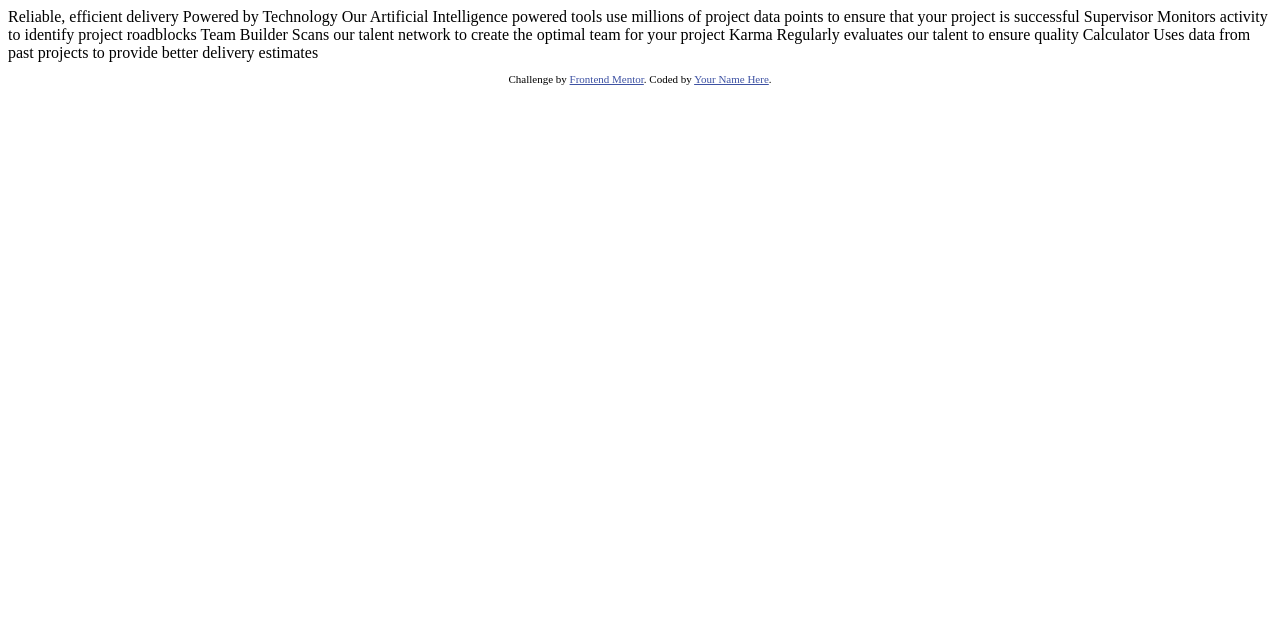
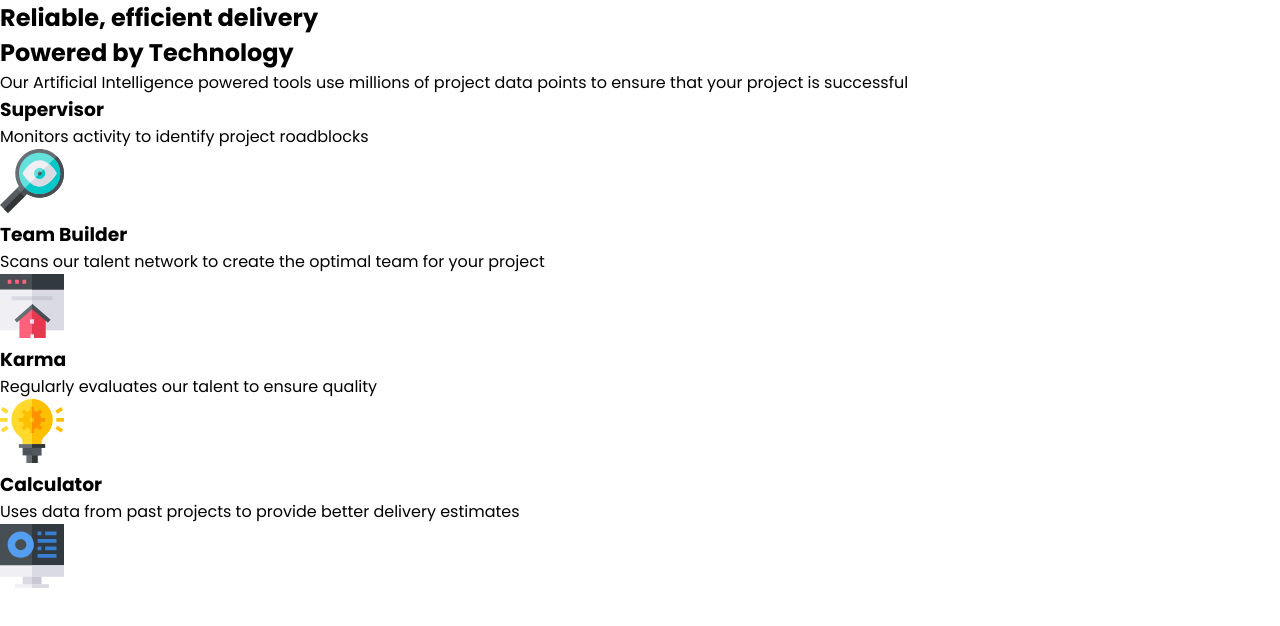
Before and after one commit to ad-monir2001/four-card-feature-section-master, a plain HTML site: page index.html in a window 1280 px wide. Drawn offline with Linux system fonts and the light colour scheme.

Commit message:
initial commit

```diff
--- a/index.html
+++ b/index.html
@@ -1,45 +1,53 @@
 <!DOCTYPE html>
 <html lang="en">
   <head>
-  <meta charset="UTF-8">
-  <meta name="viewport" content="width=device-width, initial-scale=1.0"> <!-- displays site properly based on user's device -->
+    <meta charset="UTF-8" />
+    <meta name="viewport" content="width=device-width, initial-scale=1.0" />
+    <!-- displays site properly based on user's device -->
 
-  <link rel="icon" type="image/png" sizes="32x32" href="./images/favicon-32x32.png">
+    <link
+      rel="icon"
+      type="image/png"
+      sizes="32x32"
+      href="./images/favicon-32x32.png"
+    />
 
     <title>Frontend Mentor | Four card feature section</title>
 
-  <!-- Feel free to remove these styles or customise in your own stylesheet 👍 -->
-  <style>
-    .attribution { font-size: 11px; text-align: center; }
-    .attribution a { color: hsl(228, 45%, 44%); }
-  </style>
+    <link rel="stylesheet" href="style.css" />
   </head>
   <body>
-
-  Reliable, efficient delivery
-  Powered by Technology
-
-  Our Artificial Intelligence powered tools use millions of project data points
-  to ensure that your project is successful
-
-  Supervisor
-  Monitors activity to identify project roadblocks
-
-  Team Builder
+    <section>
+      <h2>Reliable, efficient delivery</h2>
+      <h2>Powered by Technology</h2>
+      <p>
+        Our Artificial Intelligence powered tools use millions of project data
+        points to ensure that your project is successful
+      </p>
+    </section>
+    <div class="card__container-1">
+      <h3>Supervisor</h3>
+      <p>Monitors activity to identify project roadblocks</p>
+      <img src="./images/icon-supervisor.svg" alt="" />
+    </div>
+    <div class="card__container-2">
+      <div class="card__container-2__sub1">
+        <h3>Team Builder</h3>
+        <p>
           Scans our talent network to create the optimal team for your project
-
-  Karma
-  Regularly evaluates our talent to ensure quality
-
-  Calculator
-  Uses data from past projects to provide better delivery estimates
-
-
-  <footer>
-    <p class="attribution">
-      Challenge by <a href="https://www.frontendmentor.io?ref=challenge" target="_blank">Frontend Mentor</a>.
-      Coded by <a href="#">Your Name Here</a>.
         </p>
-  </footer>
+        <img src="./images/icon-team-builder.svg" alt="" />
+      </div>
+      <div class="card__container-2__sub2">
+        <h3>Karma</h3>
+        <p>Regularly evaluates our talent to ensure quality</p>
+        <img src="./images/icon-karma.svg" alt="" />
+      </div>
+    </div>
+    <div class="card__container-3">
+      <h3>Calculator</h3>
+      <p>Uses data from past projects to provide better delivery estimates</p>
+      <img src="./images/icon-calculator.svg" alt="" />
+    </div>
   </body>
 </html>
--- /dev/null
+++ b/style.css
@@ -0,0 +1,21 @@
+@import url('https://fonts.googleapis.com/css2?family=Poppins:ital,wght@0,100;0,200;0,300;0,400;0,500;0,600;0,700;0,800;0,900;1,100;1,200;1,300;1,400;1,500;1,600;1,700;1,800;1,900&display=swap');
+
+*{
+    margin: 0;
+    padding: 0;
+    box-sizing: border-box;
+    font-family: "Poppins", sans-serif;
+}
+
+:root{
+    --Very-Dark-Blue: hsl(234, 12%, 34%);
+    --Grayish-Blue: hsl(229, 6%, 66%);
+    --Very-Light-Gray: hsl(0, 0%, 98%);
+
+    --Red: hsl(0, 78%, 62%);
+    --Cyan: hsl(180, 62%, 55%);
+    --Orange: hsl(34, 97%, 64%);
+    --Blue: hsl(212, 86%, 64%);
+
+
+}
```
Lines whose indentation alone changed are shown as unchanged.
